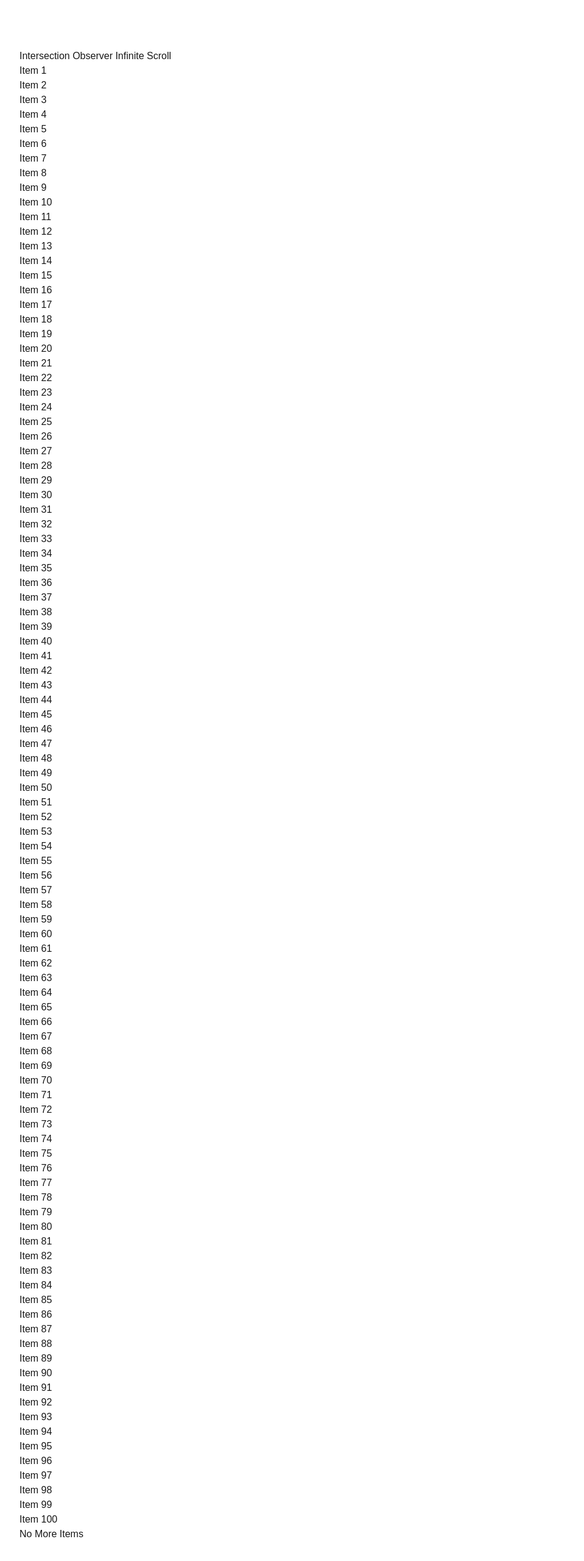
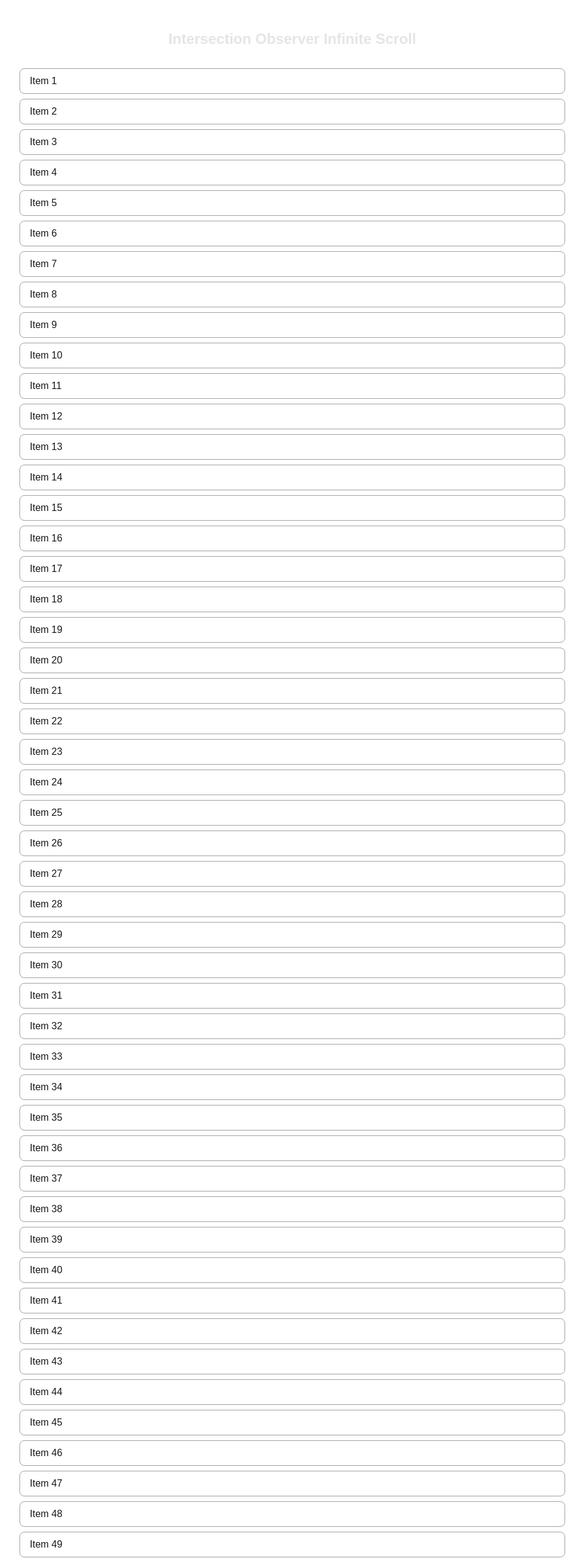
Before and after one commit to harshith-ashvi/react-machine-coding, a Next.js app: page /infinite-scroll in a window 1280 px wide. Shown: the top 2560 px of the page at 61% size, without its empty margins (160-1119 px from the left). Built offline with nearby package versions, Linux system fonts and the light colour scheme.

Commit message:
add style and icon

```diff
--- a/src/app/infinite-scroll/page.tsx
+++ b/src/app/infinite-scroll/page.tsx
@@ -1,6 +1,7 @@
 "use client";
 
 import { useEffect, useRef, useState } from "react";
+import { LoaderIcon } from "lucide-react";
 
 type ResultInterface = {
   data: { id: number; text: string }[];
@@ -79,17 +80,32 @@ const InfiniteScroll = () => {
   }, [hasMore, isLoading]);
 
   return (
-    <div className="max-w-4xl mx-auto py-20">
-      <h1>Intersection Observer Infinite Scroll</h1>
+    <div className="max-w-4xl mx-auto pt-4">
+      <h1 className="font-bold text-2xl my-8 text-center text-neutral-200">
+        Intersection Observer Infinite Scroll
+      </h1>
 
-      {items.map((item) => (
-        <div key={item.id}>
-          <p>{item.text}</p>
+      <div className="flex flex-col gap-2">
+        {items.map((item) => (
+          <div
+            key={item.id}
+            className="border border-neutral-400 rounded-lg p-2 pl-4"
+          >
+            <p>{item.text}</p>
+          </div>
+        ))}
+      </div>
+
+      {isLoading && (
+        <div className="flex items-center justify-center my-4">
+          <LoaderIcon className="animate-spin " />
         </div>
-      ))}
-
-      {isLoading && <div>Loading More...</div>}
-      {!hasMore && <div>No More Items</div>}
+      )}
+      {!hasMore && (
+        <div className="flex items-center justify-center my-4">
+          No More Items
+        </div>
+      )}
 
       <div ref={sentinelRef} className="h-1" />
     </div>
```
